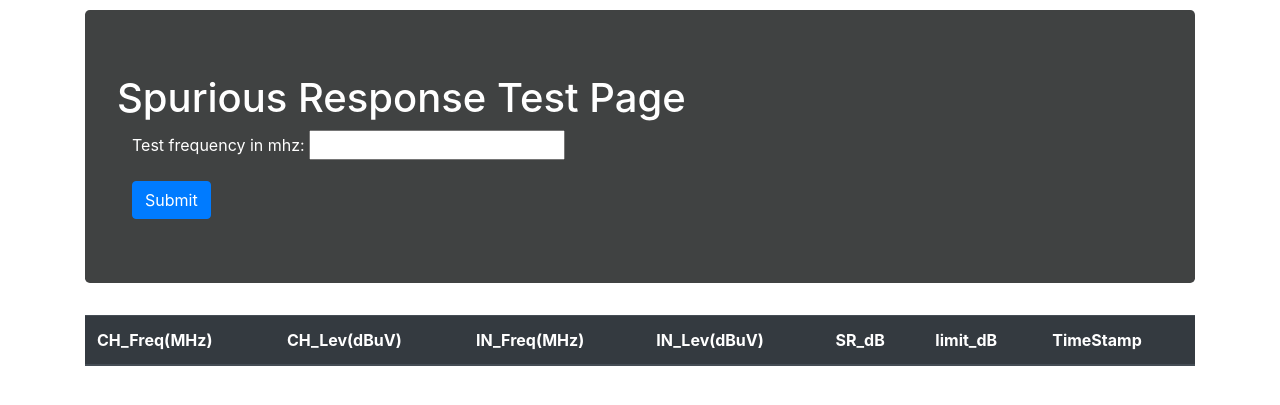
After one commit to fan-bingbing/titan, a Django app: page /sr/ in a window 1280 px wide. The commit adds this page. Shown: the top 405 px of the page. Run offline with Django 3.2, Linux system fonts and the light colour scheme; lists and menus that the app fills with data are empty; some libraries are stand-ins or nearby versions.

Commit message:
SR completed

```diff
--- a/first_app/admin.py
+++ b/first_app/admin.py
@@ -2,7 +2,7 @@ from django.contrib import admin
 
 # Register your models here.
 from first_app.models import FEP, RES, DEMOD, TXSIG, MADOUT, ACP, ACPOUT
-from first_app.models import CSE, CSEOUT, CSHOUT, RXSIG, ACSOUT, BLKOUT
+from first_app.models import CSE, CSEOUT, CSHOUT, RXSIG, ACSOUT, BLKOUT, SROUT
 admin.site.register(FEP)
 admin.site.register(RES)
 admin.site.register(DEMOD)
@@ -16,3 +16,4 @@ admin.site.register(CSHOUT)
 admin.site.register(RXSIG)
 admin.site.register(ACSOUT)
 admin.site.register(BLKOUT)
+admin.site.register(SROUT)
--- /dev/null
+++ b/first_app/templates/first_app/sr.html
@@ -0,0 +1,52 @@
+<!DOCTYPE html>
+{% load staticfiles %}
+<html lang="en" dir="ltr">
+  <head>
+    <meta charset="utf-8">
+    <title>SR</title>
+    <link rel="stylesheet" href="https://stackpath.bootstrapcdn.com/bootstrap/4.3.1/css/bootstrap.min.css" integrity="sha384-ggOyR0iXCbMQv3Xipma34MD+dH/1fQ784/j6cY/iJTQUOhcWr7x9JvoRxT2MZw1T" crossorigin="anonymous">
+    <link rel="stylesheet" href="{% static "css/style.css" %}"/>
+  </head>
+  <body>
+      <div class="container">
+          <div class="jumbotron">
+              <h1>Spurious Response Test Page</h1>
+              <div class="container">
+                <form method="post" class="input_form">
+                  {{form.as_p}}
+                  {% csrf_token %}
+                  <input type="submit" class="btn btn-primary" value="Submit">
+                </form>
+              </div>
+          </div>
+          <table class="table table-striped table-dark">
+              <thead>
+                  <tr>
+
+                      <th scope="col">CH_Freq(MHz)</th>
+                      <th scope="col">CH_Lev(dBuV)</th>
+                      <th scope="col">IN_Freq(MHz)</th>
+                      <th scope="col">IN_Lev(dBuV)</th>
+                      <th scope="col">SR_dB</th>
+                      <th scope="col">limit_dB</th>
+                      <th scope="col">TimeStamp</th>
+                  </tr>
+              </thead>
+              <tbody>
+                  {% for sr in srouts %}
+                  <tr>
+                      <td>{{ sr.CH_Freq_MHz }}</td>
+                      <td>{{ sr.CH_Lev_dBuV}}</td>
+                      <td>{{ sr.IN_Freq_MHz }}</td>
+                      <td>{{ sr.IN_Lev_dBuV }}</td>
+                      <td>{{ sr.SR_dB }}</td>
+                      <td>{{ sr.limit_dB }}</td>
+                      <td>{{ sr.TimeStamp }}</td>
+                  </tr>
+                  {% endfor %}
+              </tbody>
+          </table>
+
+      </div>
+  </body>
+</html>
--- a/first_app/urls.py
+++ b/first_app/urls.py
@@ -12,4 +12,5 @@ urlpatterns = [
                 path('csh/', views.csh, name='csh'),
                 path('acs/', views.acs, name='acs'),
                 path('blk/', views.blk, name='blk'),
+                path('sr/', views.sr, name='sr'),
 ]
--- a/first_app/views.py
+++ b/first_app/views.py
@@ -1,5 +1,6 @@
 from django.shortcuts import render
-from first_app.models import FEP, RES, DEMOD, TXSIG, ACPOUT, MADOUT, CSEOUT, CSHOUT, ACSOUT, BLKOUT
+from first_app.models import FEP, RES, DEMOD, TXSIG, ACPOUT, MADOUT
+from first_app.models import CSEOUT, CSHOUT, ACSOUT, BLKOUT, SROUT
 import time
 from . import forms
 import first_app.definition as df
@@ -395,7 +396,7 @@ def acs(request):
             test_freq = form.cleaned_data['test_frequency_in_MHz']
             print("input frequency: " + str(test_freq))
 
-            ACS_high = df.ACS_operation(freq=test_freq, delta=0.0125, average=5)
+            ACS_high = df.Rx_test_operation(freq=test_freq, delta=0.0125)
             Timestamp ='{:%d-%b-%Y %H:%M:%S}'.format(df.datetime.datetime.now())
             acs_list = ACSOUT.objects.get_or_create(CH_Freq_MHz=test_freq,
                                         CH_Lev_dBuV=SMB1.Lev_RF(),
@@ -406,7 +407,7 @@ def acs(request):
                                         TimeStamp=Timestamp
                                         )[0]
 
-            ACS_low = df.ACS_operation(freq=test_freq, delta=-0.0125, average=5)
+            ACS_low = df.Rx_test_operation(freq=test_freq, delta=-0.0125)
             Timestamp ='{:%d-%b-%Y %H:%M:%S}'.format(df.datetime.datetime.now())
             acs_list = ACSOUT.objects.get_or_create(CH_Freq_MHz=test_freq,
                                         CH_Lev_dBuV=SMB1.Lev_RF(),
@@ -427,8 +428,44 @@ def acs(request):
 
         acs_dict.update({'form':form})#joint form and result dictionary
         return render(request, 'first_app/acs.html', context=acs_dict)
+    return render(request, 'first_app/acs.html', {'form':form})# always return input form
 
-    return render(request, 'first_app/acs.html', {'form':form})# always return input form
+def sr(request):
+
+    form = forms.INPUTFREQ()
+    if request.method == 'POST': # 'post' will not work here
+        form = forms.INPUTFREQ(request.POST)
+        if form.is_valid():
+            #do something
+            SROUT.objects.all().delete()
+            print("VALIDATION SUCCESS!")
+            test_freq = form.cleaned_data['test_frequency_in_MHz']
+            print("input frequency: " + str(test_freq))
+
+            SR = df.Rx_test_operation(freq=test_freq, delta=-2*21.4, step=1.0)
+            Timestamp ='{:%d-%b-%Y %H:%M:%S}'.format(df.datetime.datetime.now())
+            sr_list = SROUT.objects.get_or_create(CH_Freq_MHz=test_freq,
+                                        CH_Lev_dBuV=SMB1.Lev_RF(),
+                                        IN_Freq_MHz=float(SMB2.Freq_RF())/1e6,
+                                        IN_Lev_dBuV=SMB2.Lev_RF(),
+                                        SR_dB=SR,
+                                        limit_dB=70.0,
+                                        TimeStamp=Timestamp
+                                        )[0]
+
+        EUT.Radio_Off()
+        SMB1.write("OUTP1 OFF")# turn off audio output at the end of the test
+        SMB2.write("OUTP1 OFF")
+        print("Spurious Response test completed.")
+        sr_list = SROUT.objects.all()
+        sr_dict = {
+                'srouts': sr_list
+            }
+
+        sr_dict.update({'form':form})#joint form and result dictionary
+        return render(request, 'first_app/sr.html', context=sr_dict)
+
+    return render(request, 'first_app/sr.html', {'form':form})# always return input form
 
 def blk(request):
 
@@ -442,7 +479,7 @@ def blk(request):
             test_freq = form.cleaned_data['test_frequency_in_MHz']
             print("input frequency: " + str(test_freq))
 
-            BLK_high = df.BLK_operation(freq=test_freq, delta=1.0, average=5)
+            BLK_high = df.Rx_test_operation(freq=test_freq, delta=1.0, UMD='OFF', step=1.0)
             Timestamp ='{:%d-%b-%Y %H:%M:%S}'.format(df.datetime.datetime.now())
             blk_list = BLKOUT.objects.get_or_create(CH_Freq_MHz=test_freq,
                                         CH_Lev_dBuV=SMB1.Lev_RF(),
@@ -453,7 +490,7 @@ def blk(request):
                                         TimeStamp=Timestamp
                                         )[0]
 
-            BLK_low = df.BLK_operation(freq=test_freq, delta=-1.0, average=5)
+            BLK_low = df.Rx_test_operation(freq=test_freq, delta=-1.0, UMD='OFF', step=1.0)
             Timestamp ='{:%d-%b-%Y %H:%M:%S}'.format(df.datetime.datetime.now())
             blk_list = BLKOUT.objects.get_or_create(CH_Freq_MHz=test_freq,
                                         CH_Lev_dBuV=SMB1.Lev_RF(),
```
Also changed, not shown: first_app/definition.py (+5 -31 lines), first_app/models.py (+12 -0 lines), first_app/templates/first_app/index.html (+6 -3 lines), db.sqlite3, first_app/migrations/0034_srout.py (added).
